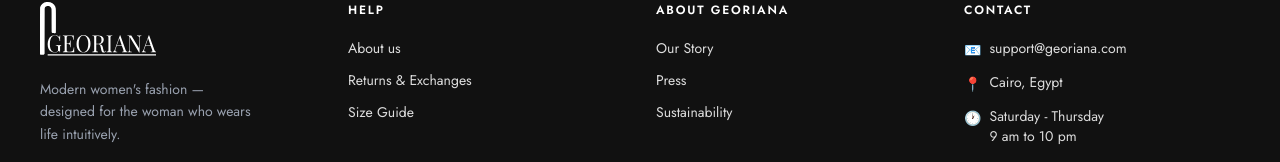
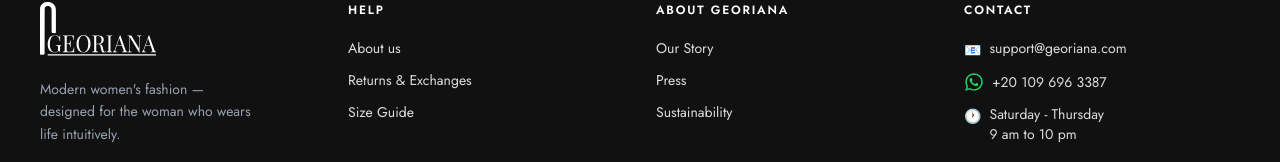
Before and after one commit to patriceyasser20/Georiana, a Next.js app: page / in a window 1280 px wide. Shown: the part 2881-3043 px from the top of the page. Built offline with nearby package versions, Linux system fonts and the light colour scheme; no server answers; the database is empty.

Commit message:
LETSSSSSS GOOOOOOO (patch 1)....bgd

```diff
--- a/app/components/Footer.tsx
+++ b/app/components/Footer.tsx
@@ -2,6 +2,7 @@
 
 import Link from 'next/link';
 import { useTranslation } from '../context/LanguageContext';
+import { FaWhatsapp } from "react-icons/fa";
 
 export default function Footer() {
   const { t, language } = useTranslation();
@@ -130,9 +131,17 @@ export default function Footer() {
                 <span className="mt-0.5">📧</span>
                 <span dir="ltr" className="inline-block">{t('footer.contactEmail')}</span>
               </li>
-              <li className="flex items-start gap-2">
-                <span className="mt-0.5">📍</span>
-                <span>{t('footer.contactLocation')}</span>
+              <li className="flex items-center gap-2">
+                <FaWhatsapp className="text-[#25D366] text-xl flex-shrink-0" />
+                <a
+                  href="https://wa.me/201234567890"
+                  target="_blank"
+                  rel="noopener noreferrer"
+                  className="hover:text-white transition-colors"
+                  dir="ltr"
+                >
+                  +20 109 696 3387
+                </a>
               </li>
               <li className="flex items-start gap-2">
                 <span className="mt-0.5">🕐</span>
```
